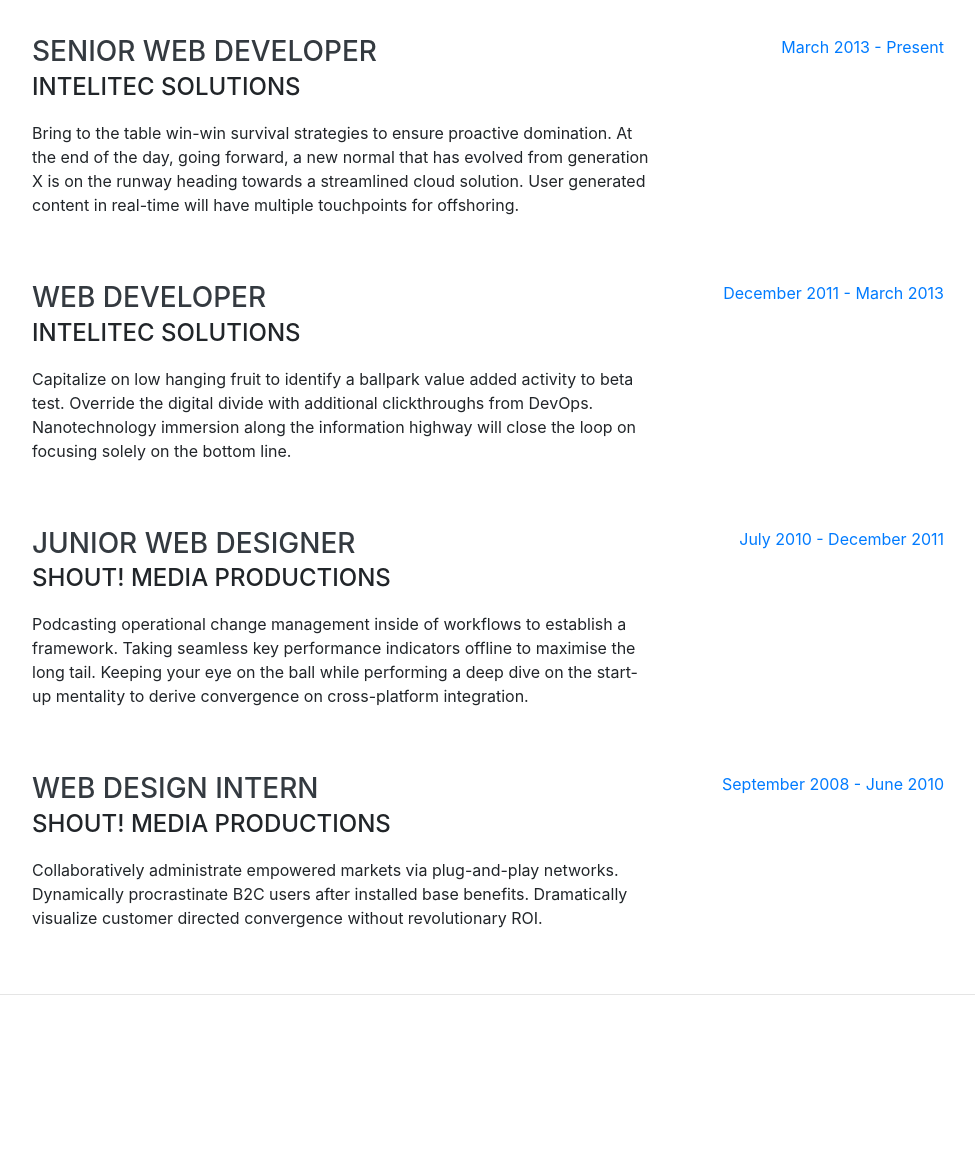
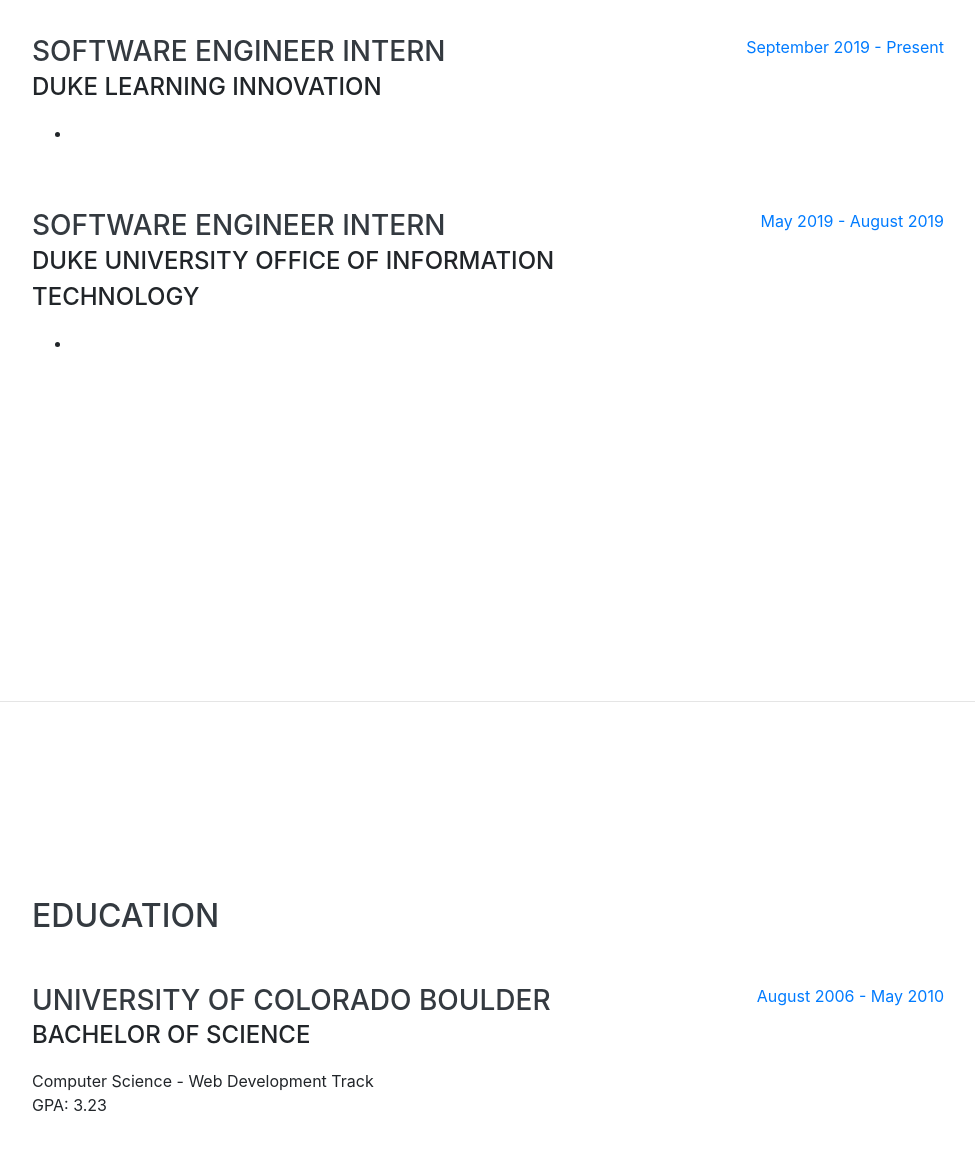
Before and after one commit to wyu12/wyu12.github.io, a website with bundled scripts: page index.html in a window 1280 px wide. Shown: the part 900-2059 px from the top of the page, without its empty margins (288-1263 px from the left). Built offline with nearby package versions, Linux system fonts and the light colour scheme; a web font is replaced by a local one.

Commit message:
filling out more personal info

```diff
--- a/index.html
+++ b/index.html
@@ -67,15 +67,18 @@
           <span class="text-primary">Yu</span>
         </h1>
         <div class="subheading mb-5">Rockville, MD 20850 · Durham, NC 27708
-          <a href="">william.yu (at) duke (dot) edu </a>
         </div>
-        <p class="lead mb-5">I am a sophomore at Duke University majoring in Computer science and Statistics. I am an ambitious software engineer with interdisciplinary interests and a highly quantitative background. </p>
+        <p class="lead mb-5">I am a sophomore at Duke University majoring in Computer Science and Statistics.
+          I'm an ambitious software engineer with interdisciplinary interests and a highly quantitative background. </p>
         <div class="social-icons">
-          <a href="#">
+          <a href="https://www.linkedin.com/in/williamyu112/">
             <i class="fab fa-linkedin-in"></i>
           </a>
-          <a href="#">
+          <a href="https://github.com/wyu12">
             <i class="fab fa-github"></i>
+          </a>
+          <a href="mailto:william.yu@duke.edu">
+            <i class="fas fa-envelope"></i>
           </a>
         </div>
       </div>
@@ -89,47 +92,31 @@
 
         <div class="resume-item d-flex flex-column flex-md-row justify-content-between mb-5">
           <div class="resume-content">
-            <h3 class="mb-0">Senior Web Developer</h3>
-            <div class="subheading mb-3">Intelitec Solutions</div>
-            <p>Bring to the table win-win survival strategies to ensure proactive domination. At the end of the day, going forward, a new normal that has evolved from generation X is on the runway heading towards a streamlined cloud solution. User generated content in real-time will have multiple touchpoints for offshoring.</p>
+            <h3 class="mb-0">Software Engineer Intern</h3>
+            <div class="subheading mb-3">Duke Learning Innovation</div>
+            <ul>
+              <li> </li>
+            </ul>
           </div>
           <div class="resume-date text-md-right">
-            <span class="text-primary">March 2013 - Present</span>
+            <span class="text-primary">September 2019 - Present</span>
           </div>
         </div>
 
         <div class="resume-item d-flex flex-column flex-md-row justify-content-between mb-5">
           <div class="resume-content">
-            <h3 class="mb-0">Web Developer</h3>
-            <div class="subheading mb-3">Intelitec Solutions</div>
-            <p>Capitalize on low hanging fruit to identify a ballpark value added activity to beta test. Override the digital divide with additional clickthroughs from DevOps. Nanotechnology immersion along the information highway will close the loop on focusing solely on the bottom line.</p>
+            <h3 class="mb-0">Software Engineer Intern</h3>
+            <div class="subheading mb-3">Duke University Office of Information Technology</div>
+           <ul>
+             <li> </li>
+           </ul>
           </div>
           <div class="resume-date text-md-right">
-            <span class="text-primary">December 2011 - March 2013</span>
+            <span class="text-primary">May 2019 - August 2019</span>
           </div>
         </div>
 
-        <div class="resume-item d-flex flex-column flex-md-row justify-content-between mb-5">
-          <div class="resume-content">
-            <h3 class="mb-0">Junior Web Designer</h3>
-            <div class="subheading mb-3">Shout! Media Productions</div>
-            <p>Podcasting operational change management inside of workflows to establish a framework. Taking seamless key performance indicators offline to maximise the long tail. Keeping your eye on the ball while performing a deep dive on the start-up mentality to derive convergence on cross-platform integration.</p>
-          </div>
-          <div class="resume-date text-md-right">
-            <span class="text-primary">July 2010 - December 2011</span>
-          </div>
-        </div>
 
-        <div class="resume-item d-flex flex-column flex-md-row justify-content-between">
-          <div class="resume-content">
-            <h3 class="mb-0">Web Design Intern</h3>
-            <div class="subheading mb-3">Shout! Media Productions</div>
-            <p>Collaboratively administrate empowered markets via plug-and-play networks. Dynamically procrastinate B2C users after installed base benefits. Dramatically visualize customer directed convergence without revolutionary ROI.</p>
-          </div>
-          <div class="resume-date text-md-right">
-            <span class="text-primary">September 2008 - June 2010</span>
-          </div>
-        </div>
 
       </div>
 
--- a/scss/_variables.scss
+++ b/scss/_variables.scss
@@ -25,7 +25,7 @@
 $teal:    #20c997 !default;
 $cyan:    #17a2b8 !default;
 
-$primary:       $orange !default;
+$primary:       #00539B !default;
 $secondary:     $gray-600 !default;
 $success:       $green !default;
 $info:          $cyan !default;
```
Also changed, not shown: css/resume.css, css/resume.min.css.
